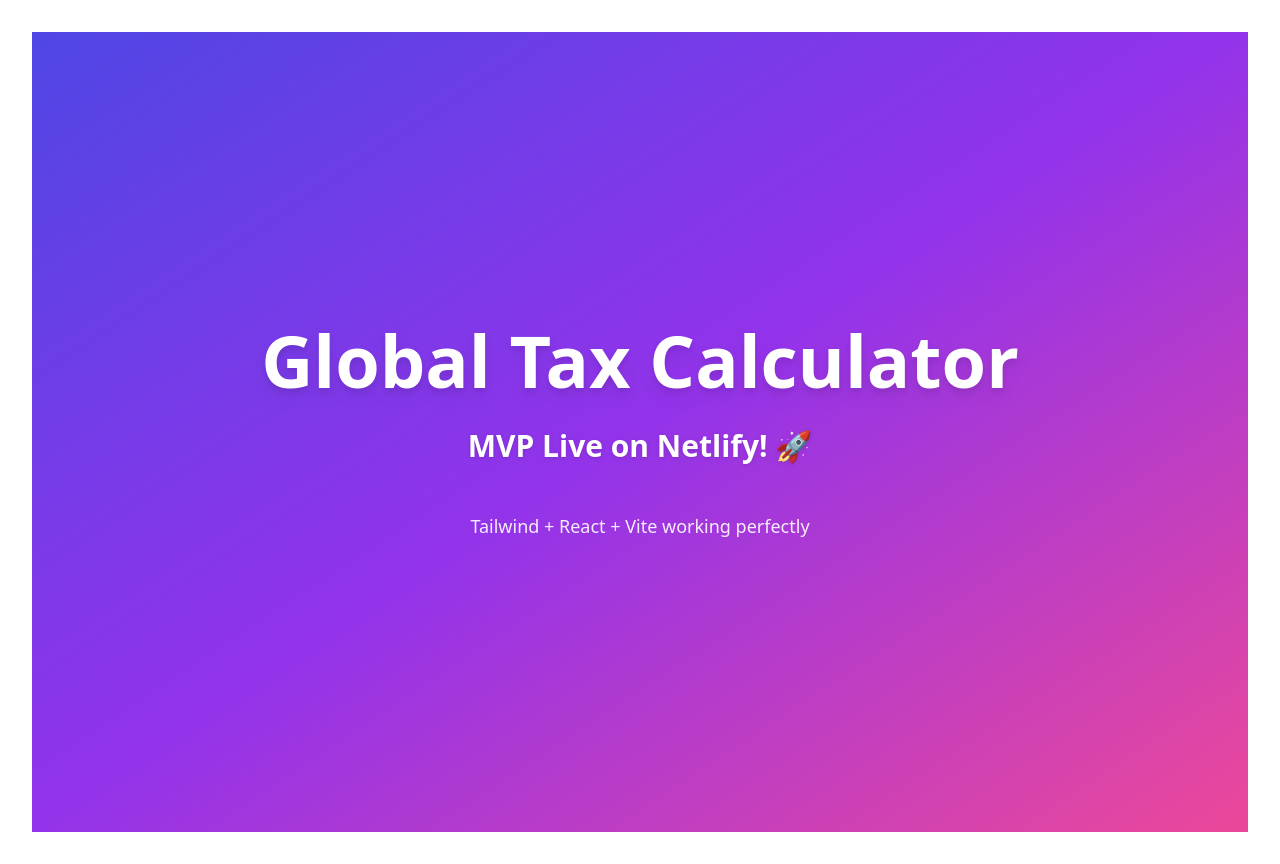
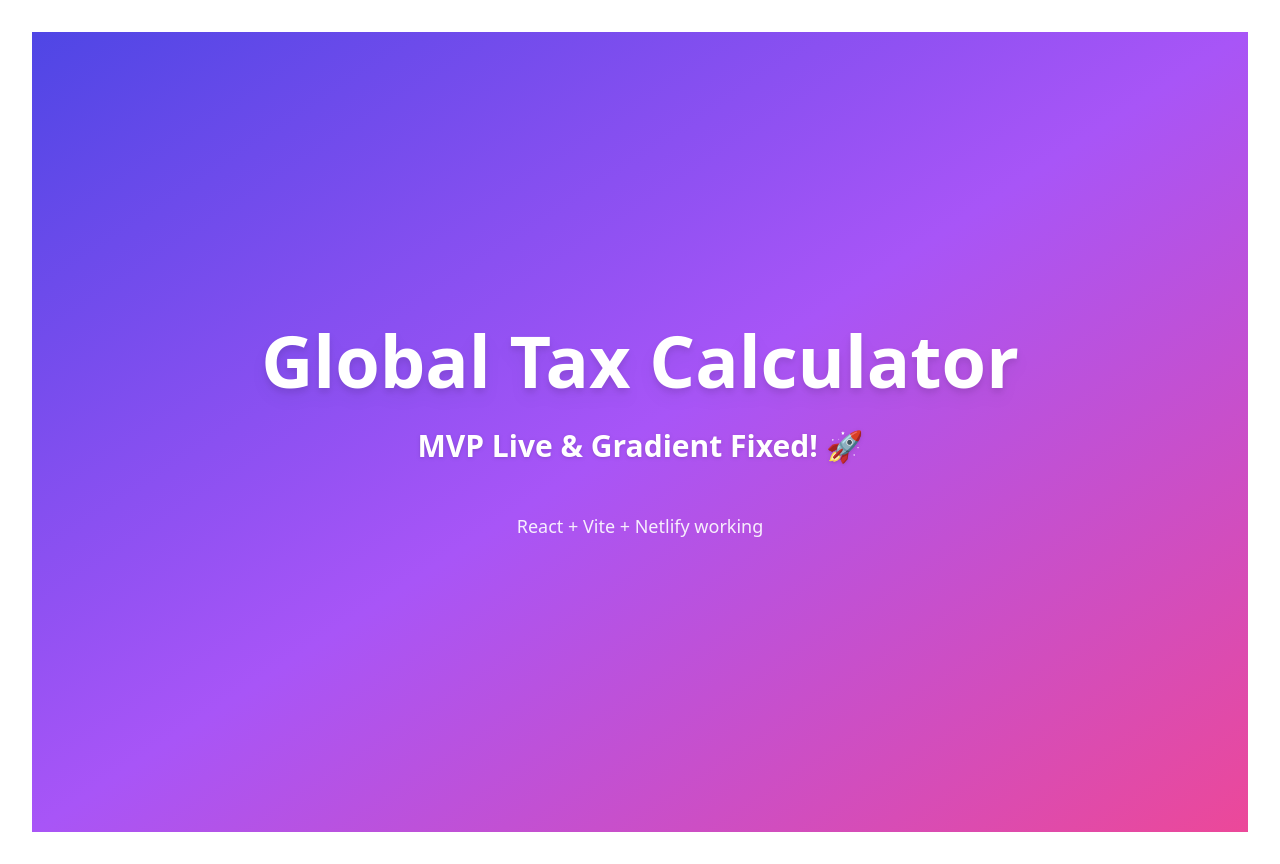
Before and after one commit to studyingapps67-cell/global-tax-calculator, a React (Vite) app: page / in a window 1280 px wide. Built offline with nearby package versions, Linux system fonts and the light colour scheme.

Commit message:
Fix gradient with inline styles - bulletproof

```diff
--- a/src/App.jsx
+++ b/src/App.jsx
@@ -2,15 +2,26 @@
 
 function App() {
   return (
-    <div className="min-h-screen bg-gradient-to-br from-indigo-600 via-purple-600 to-pink-500 flex flex-col items-center justify-center text-center px-4">
+    <div
+      style={{
+        minHeight: '100vh',
+        background: 'linear-gradient(to bottom right, #4f46e5, #a855f7, #ec4899)', // indigo-600 → purple-600 → pink-500
+        display: 'flex',
+        flexDirection: 'column',
+        alignItems: 'center',
+        justifyContent: 'center',
+        textAlign: 'center',
+        padding: '1rem',
+      }}
+    >
       <h1 className="text-5xl md:text-7xl font-bold text-white mb-8 drop-shadow-lg">
         Global Tax Calculator
       </h1>
       <p className="text-xl md:text-3xl text-white font-semibold drop-shadow">
-        MVP Live on Netlify! 🚀
+        MVP Live & Gradient Fixed! 🚀
       </p>
       <p className="text-lg text-white mt-12 opacity-90">
-        Tailwind + React + Vite working perfectly
+        React + Vite + Netlify working
       </p>
     </div>
   )
```
